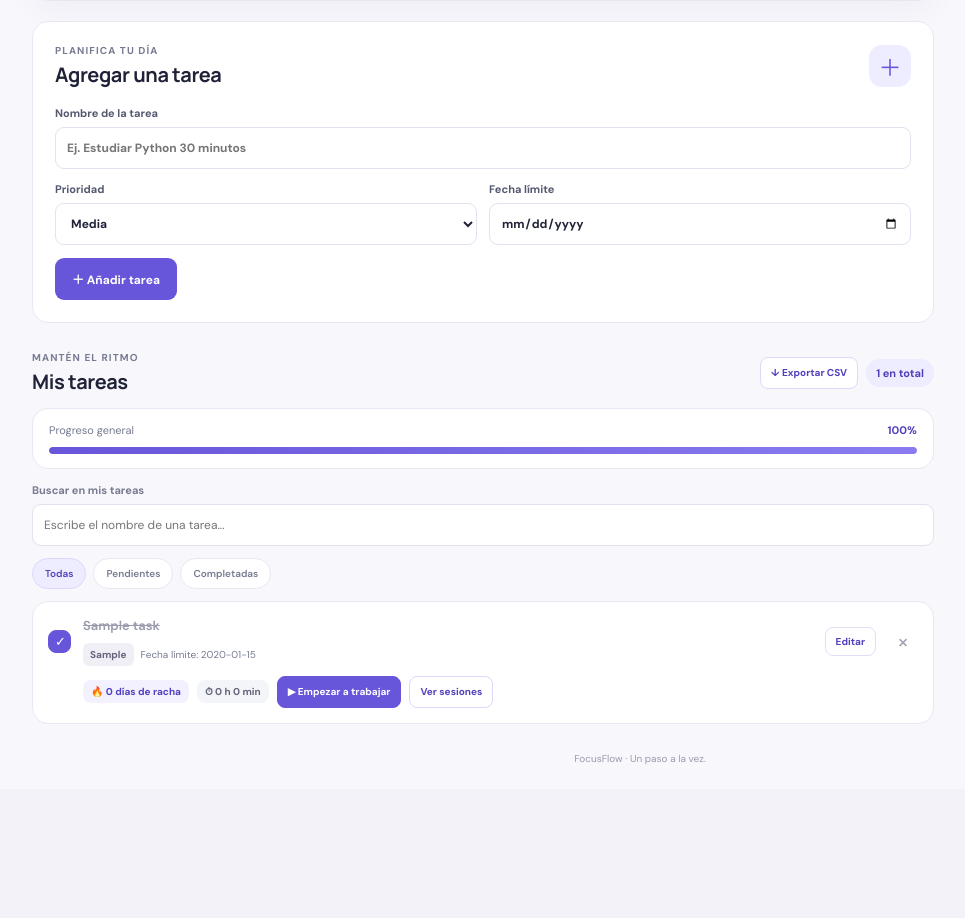
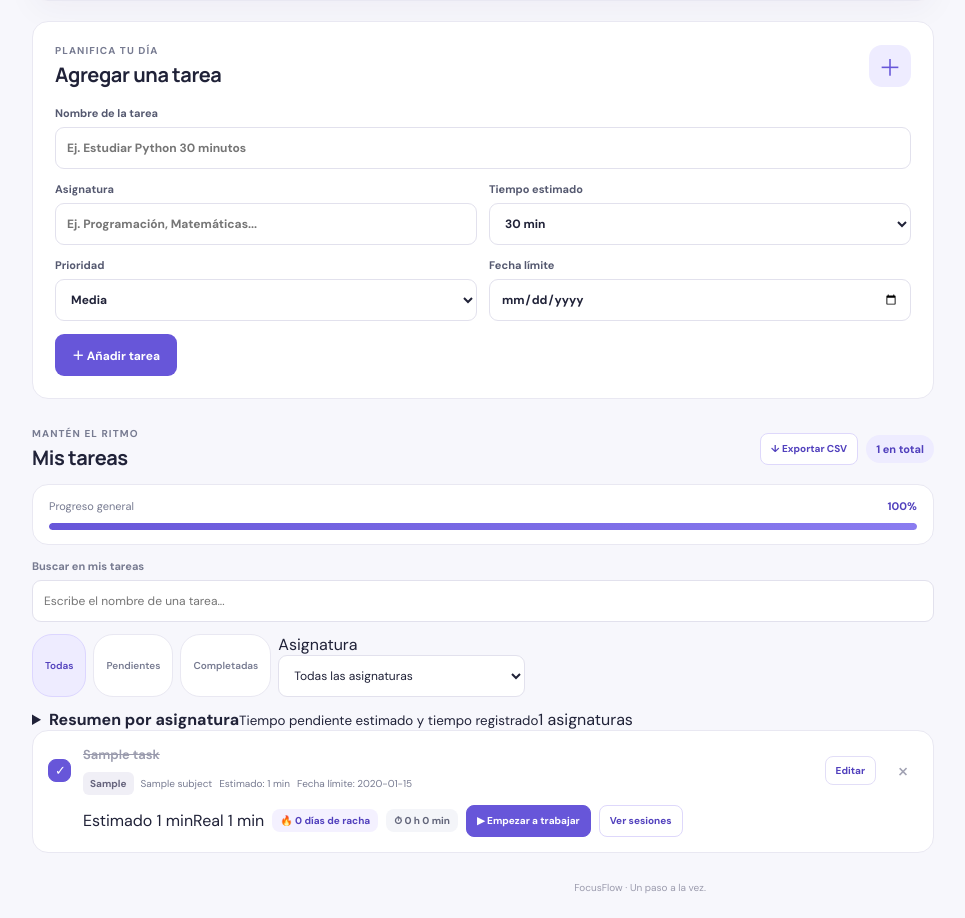
Before and after one commit to Franxescoo/FOOCUS, a Flask app: page / in a window 1280 px wide. Shown: the part 1247-2165 px from the top of the page, without its empty margins (0-965 px from the left). Before the commit the page ends 2011 px from the top, so only its background shows below. Run offline with Flask 3, Linux system fonts and the light colour scheme; data comes from the database, SQL or seed files in the repository; tables that the repository leaves empty hold one stand-in row (values such as "Sample post"); some libraries are stand-ins or nearby versions.

Commit message:
Add subjects, subject filtering, estimates, and study time comparison

```diff
--- a/templates/index.html
+++ b/templates/index.html
@@ -125,6 +125,15 @@
             <label class="field task-title">Nombre de la tarea
               <input type="text" name="title" maxlength="160" placeholder="Ej. Estudiar Python 30 minutos" required>
             </label>
+            <datalist id="subject-options">{% for subject in subjects %}<option value="{{ subject.name }}">{% endfor %}</datalist>
+            <div class="form-row task-study-fields">
+              <label class="field">Asignatura
+                <input type="text" name="subject" list="subject-options" maxlength="60" placeholder="Ej. Programación, Matemáticas...">
+              </label>
+              <label class="field">Tiempo estimado
+                <select name="estimated_minutes"><option value="15">15 min</option><option value="30" selected>30 min</option><option value="45">45 min</option><option value="60">1 h</option><option value="90">1 h 30 min</option><option value="120">2 h</option><option value="180">3 h</option><option value="240">4 h</option><option value="300">5 h</option><option value="360">6 h</option><option value="480">8 h</option><option value="600">10 h</option></select>
+              </label>
+            </div>
             <div class="form-row">
               <label class="field">Prioridad
                 <select name="priority"><option>Media</option><option>Alta</option><option>Baja</option></select>
@@ -145,15 +154,35 @@
           </div>
           <label class="task-search-label" for="task-search">Buscar en mis tareas</label>
           <input id="task-search" class="task-search" type="search" placeholder="Escribe el nombre de una tarea..." autocomplete="off">
-          <div class="task-filters" role="group" aria-label="Filtrar tareas">
+          <div class="task-filters" role="group" aria-label="Filtrar tareas por estado">
             <button type="button" class="filter-button active" data-filter="all">Todas</button>
             <button type="button" class="filter-button" data-filter="pending">Pendientes</button>
             <button type="button" class="filter-button" data-filter="completed">Completadas</button>
+            <label class="subject-filter-field" for="subject-filter">Asignatura
+              <select id="subject-filter">
+                <option value="all">Todas las asignaturas</option>
+                {% for subject in subjects %}<option value="{{ subject.id }}">{{ subject.name }}</option>{% endfor %}
+              </select>
+            </label>
           </div>
+          {% if subject_summaries %}
+          <details class="subject-summary" id="subject-summary">
+            <summary><span><strong>Resumen por asignatura</strong><small>Tiempo pendiente estimado y tiempo registrado</small></span><span class="subject-summary-count">{{ subject_summaries|length }} asignaturas</span></summary>
+            <div class="subject-summary-grid">
+              {% for subject in subject_summaries %}
+              <article class="subject-overview-card">
+                <div class="subject-overview-title"><span class="subject-dot"></span><strong>{{ subject.name }}</strong></div>
+                <div class="subject-overview-facts"><span>{{ subject.pending_count }} pendiente{% if subject.pending_count != 1 %}s{% endif %}</span><span>{{ subject.pending_estimated_minutes }} min estimados</span></div>
+                <div class="subject-overview-actual">Registrado: {{ subject.actual_seconds // 3600 }} h {{ (subject.actual_seconds % 3600) // 60 }} min</div>
+              </article>
+              {% endfor %}
+            </div>
+          </details>
+          {% endif %}
           {% if tasks %}
           <div class="task-list" id="task-list">
             {% for task in tasks %}
-            <article class="task-item {% if task.completed %}is-complete{% endif %}" data-state="{% if task.completed %}completed{% else %}pending{% endif %}" data-task-id="{{ task.id }}">
+            <article class="task-item {% if task.completed %}is-complete{% endif %}" data-state="{% if task.completed %}completed{% else %}pending{% endif %}" data-task-id="{{ task.id }}" data-subject-id="{{ task.subject_id or '' }}">
               <form action="{{ url_for('toggle_task', task_id=task.id) }}" method="post">
                 <input type="hidden" name="csrf_token" value="{{ csrf_token() }}">
                 <button class="check-button" type="submit" aria-label="{% if task.completed %}Marcar pendiente{% else %}Marcar completada{% endif %}">{% if task.completed %}✓{% endif %}</button>
@@ -162,12 +191,20 @@
                 <h3>{{ task.title }}</h3>
                 <div class="task-meta">
                   <span class="priority priority-{{ task.priority|lower }}">{{ task.priority }}</span>
+                  {% if task.subject_name %}<span class="subject-chip">{{ task.subject_name }}</span>{% endif %}
+                  <span class="estimated-time">Estimado: {{ task.estimated_minutes }} min</span>
                   {% if task.due_date %}<span class="due-date" data-due-date="{{ task.due_date }}">Fecha límite: {{ task.due_date }}</span>{% else %}<span class="due-date">Sin fecha límite</span>{% endif %}
                 </div>
               </div>
               <div class="task-work-summary">
+                {% set task_seconds = work_stats.get(task.id, {}).get('seconds', 0) %}
+                {% set actual_minutes = (task_seconds + 59) // 60 %}
+                <div class="task-estimate-visual" title="Comparación del tiempo estimado con el tiempo registrado">
+                  <div class="task-estimate-label"><span>Estimado {{ task.estimated_minutes }} min</span><span>Real {{ actual_minutes }} min</span></div>
+                  <div class="task-estimate-track"><div class="task-estimate-fill" style="width: {{ ([100, ((actual_minutes / task.estimated_minutes * 100)|round|int)]|min) if task.estimated_minutes else 0 }}%"></div></div>
+                </div>
                 <span class="task-streak" title="Días consecutivos con tiempo de trabajo registrado">🔥 {{ task_streaks.get(task.id, 0) }} día{% if task_streaks.get(task.id, 0) != 1 %}s{% endif %} de racha</span>
-                <span class="task-time-total">⏱ {% set task_seconds = work_stats.get(task.id, {}).get('seconds', 0) %}{{ task_seconds // 3600 }} h {{ (task_seconds % 3600) // 60 }} min</span>
+                <span class="task-time-total">⏱ {{ task_seconds // 3600 }} h {{ (task_seconds % 3600) // 60 }} min</span>
                 <button class="start-task-work" type="button" data-start-task="{{ task.id }}" data-task-title="{{ task.title }}">▶ Empezar a trabajar</button>
                 <button class="task-history-button" type="button" aria-expanded="false">Ver sesiones</button>
                 <div class="task-history" hidden aria-live="polite"></div>
@@ -183,6 +220,14 @@
                   </label>
                   <label class="field">Fecha límite
                     <input class="edit-due-date" type="date" value="{{ task.due_date or '' }}">
+                  </label>
+                </div>
+                <div class="form-row task-study-fields">
+                  <label class="field">Asignatura
+                    <input class="edit-subject" type="text" list="subject-options" maxlength="60" value="{{ task.subject_name or '' }}" placeholder="Ej. Programación">
+                  </label>
+                  <label class="field">Tiempo estimado
+                    <select class="edit-estimated-minutes">{% for minutes in [15, 30, 45, 60, 90, 120, 180, 240, 300, 360, 480, 600] %}<option value="{{ minutes }}" {% if task.estimated_minutes == minutes %}selected{% endif %}>{% if minutes < 60 %}{{ minutes }} min{% elif minutes % 60 %}{{ minutes // 60 }} h {{ minutes % 60 }} min{% else %}{{ minutes // 60 }} h{% endif %}</option>{% endfor %}</select>
                   </label>
                 </div>
                 <div class="editor-actions"><button class="primary-button" type="submit">Guardar</button><button class="focus-reset editor-cancel" type="button">Cancelar</button><span class="editor-status" role="status"></span></div>
@@ -639,16 +684,19 @@
     })();
 
     const taskSearch = document.getElementById("task-search");
+    const subjectFilter = document.getElementById("subject-filter");
     let activeTaskFilter = "all";
     function updateTaskVisibility() {
       const query = taskSearch ? taskSearch.value.trim().toLocaleLowerCase() : "";
       document.querySelectorAll(".task-item").forEach(task => {
         const matchesText = task.textContent.toLocaleLowerCase().includes(query);
         const matchesFilter = activeTaskFilter === "all" || task.dataset.state === activeTaskFilter;
-        task.hidden = !(matchesText && matchesFilter);
+        const matchesSubject = !subjectFilter || subjectFilter.value === "all" || task.dataset.subjectId === subjectFilter.value;
+        task.hidden = !(matchesText && matchesFilter && matchesSubject);
       });
     }
     if (taskSearch) taskSearch.addEventListener("input", updateTaskVisibility);
+    if (subjectFilter) subjectFilter.addEventListener("change", updateTaskVisibility);
   </script>
   <script>
     (() => {
@@ -659,6 +707,8 @@
         const titleInput = editor.querySelector(".edit-title");
         const priorityInput = editor.querySelector(".edit-priority");
         const dateInput = editor.querySelector(".edit-due-date");
+        const subjectInput = editor.querySelector(".edit-subject");
+        const estimatedInput = editor.querySelector(".edit-estimated-minutes");
         const status = editor.querySelector(".editor-status");
         editButton.addEventListener("click", () => {
           const opening = editor.hidden;
@@ -679,7 +729,7 @@
           save.disabled = true;
           status.textContent = "Guardando...";
           try {
-            const response = await fetch("/api/tasks/" + encodeURIComponent(card.dataset.taskId), {method:"PATCH", headers:{"Content-Type":"application/json","X-CSRF-Token":csrfToken}, body:JSON.stringify({title:titleInput.value, priority:priorityInput.value, due_date:dateInput.value})});
+            const response = await fetch("/api/tasks/" + encodeURIComponent(card.dataset.taskId), {method:"PATCH", headers:{"Content-Type":"application/json","X-CSRF-Token":csrfToken}, body:JSON.stringify({title:titleInput.value, priority:priorityInput.value, due_date:dateInput.value, subject:subjectInput.value, estimated_minutes:Number(estimatedInput.value)})});
             const data = await response.json();
             if (!response.ok || !data.ok) throw new Error(data.message || "No se pudo guardar.");
             window.location.reload();
```
